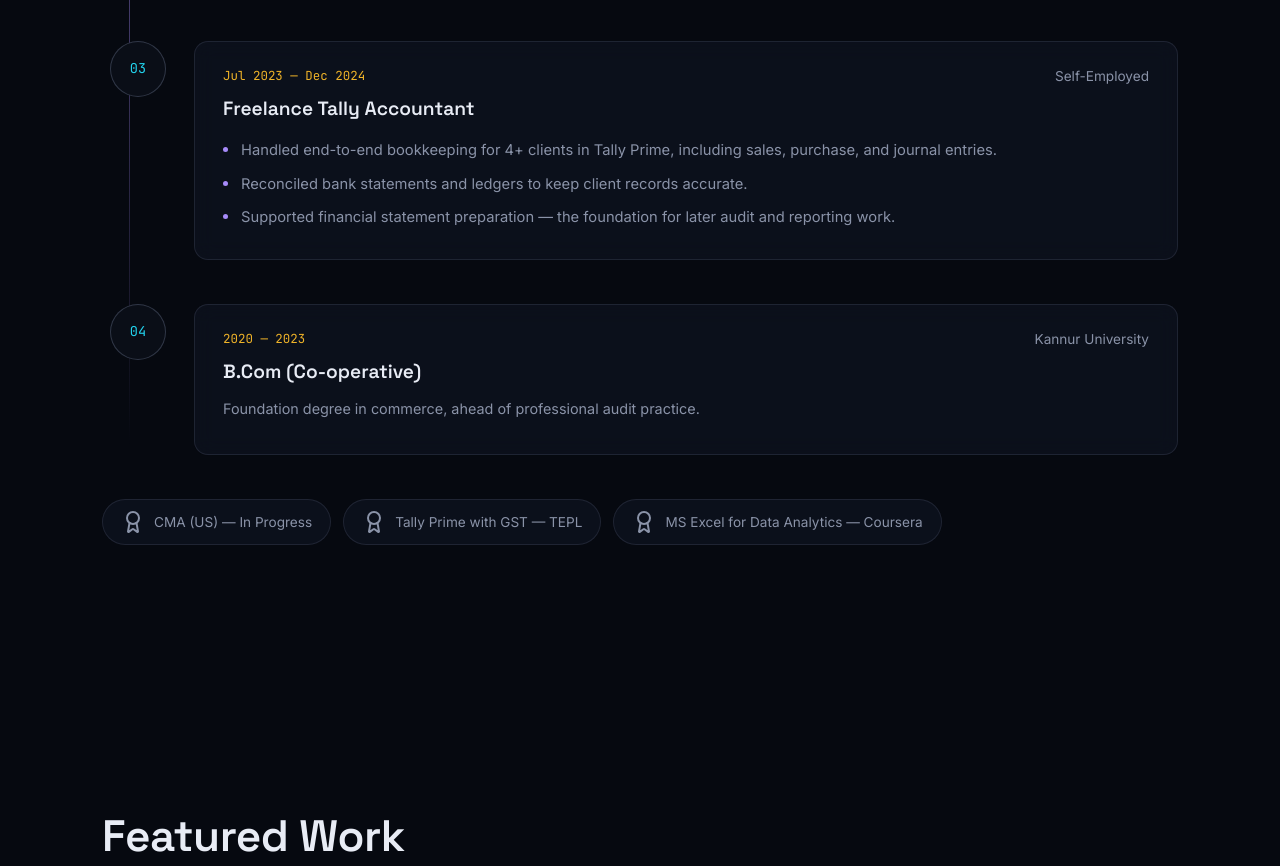
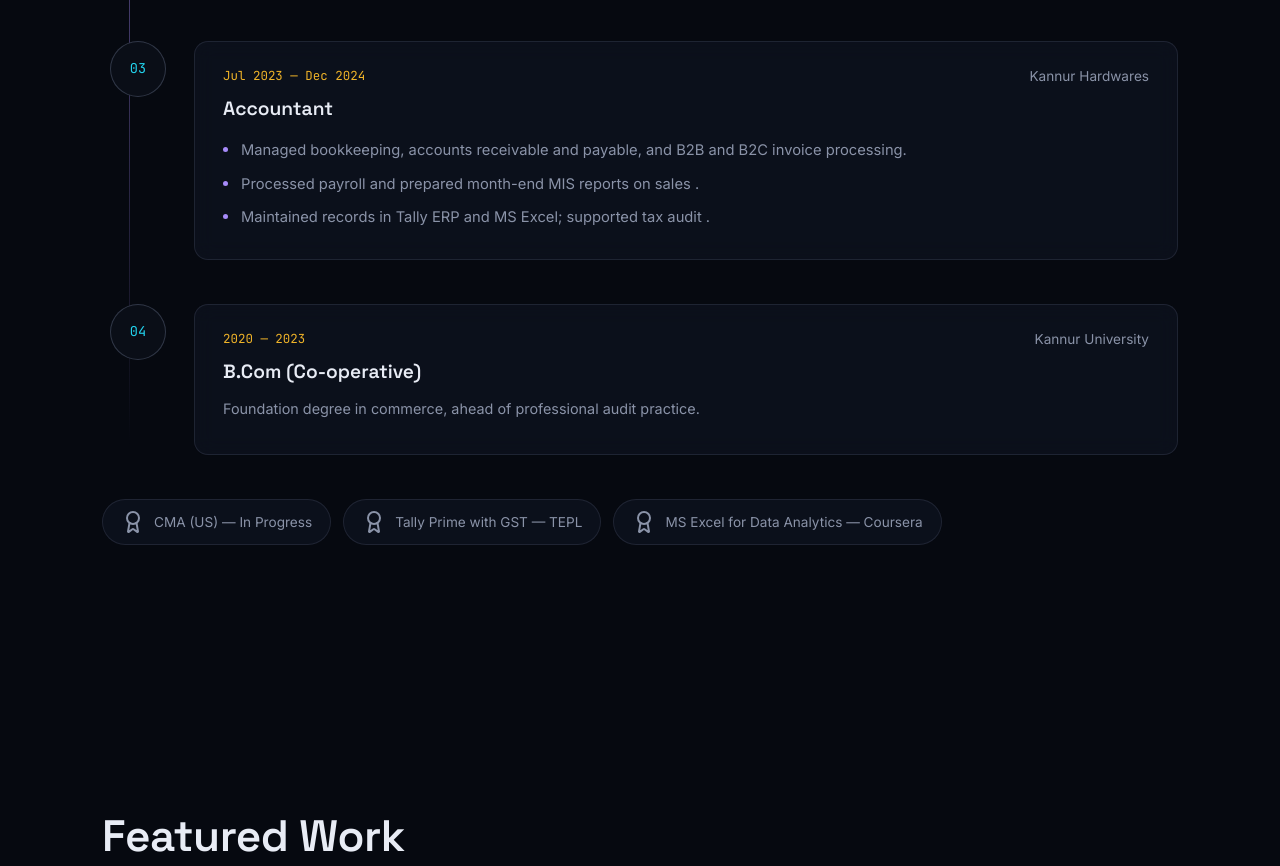
Before and after one commit to dishan-dsouza/dishandsouza, a plain HTML site: page index.html in a window 1280 px wide. Shown: the part 3700-4566 px from the top of the page. Drawn offline with nearby package versions, Linux system fonts and the light colour scheme.

Commit message:
Update index.html

```diff
--- a/index.html
+++ b/index.html
@@ -291,13 +291,13 @@
           <div class="timeline-content">
             <div class="timeline-meta">
               <span class="timeline-date">Jul 2023 — Dec 2024</span>
-              <span class="timeline-org">Self-Employed</span>
+              <span class="timeline-org">Kannur Hardwares</span>
             </div>
-            <h3>Freelance Tally Accountant</h3>
+            <h3>Accountant</h3>
             <ul>
-              <li>Handled end-to-end bookkeeping for 4+ clients in Tally Prime, including sales, purchase, and journal entries.</li>
-              <li>Reconciled bank statements and ledgers to keep client records accurate.</li>
-              <li>Supported financial statement preparation — the foundation for later audit and reporting work.</li>
+              <li>Managed bookkeeping, accounts receivable and payable, and B2B and B2C invoice processing.</li>
+              <li>Processed payroll and prepared month-end MIS reports on sales .</li>
+              <li>Maintained records in Tally ERP and MS Excel; supported tax audit .</li>
             </ul>
           </div>
         </div>
```
